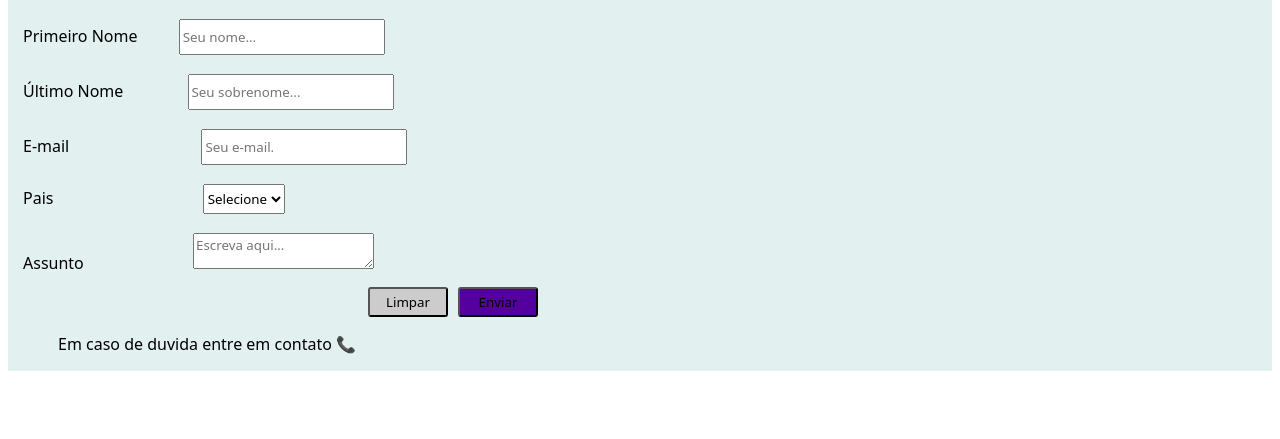
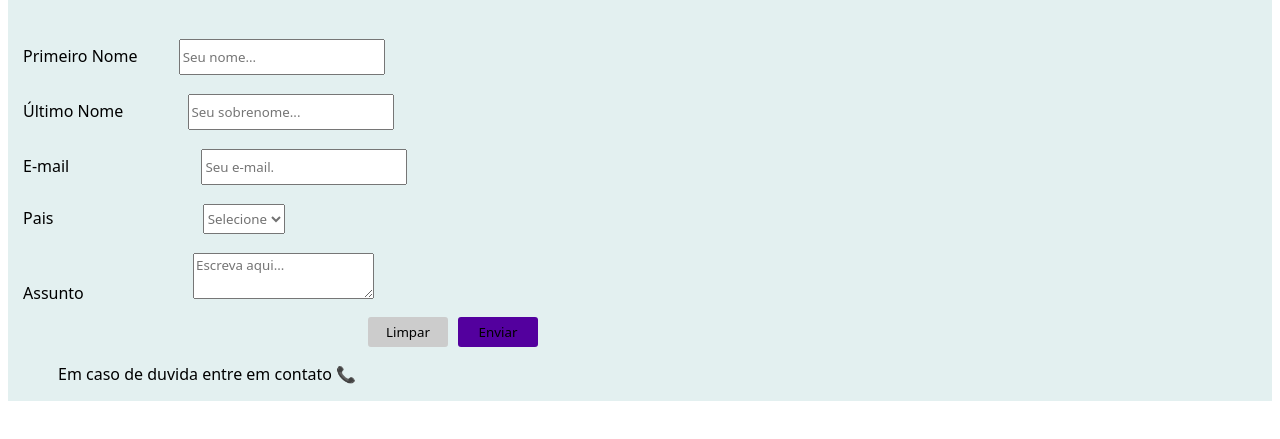
Before and after one commit to LuizFepi/Front-end-labs, a plain HTML site: page forms/form-fale-conosco-flex.html in a window 1280 px wide. Shown: the part 119-558 px from the top of the page. Drawn offline with Linux system fonts and the light colour scheme; a web font is replaced by a local one.

Commit message:
style: lab form 1 final

```diff
--- a/forms/css/form-fale-conosco-flex.css
+++ b/forms/css/form-fale-conosco-flex.css
@@ -6,6 +6,7 @@
 
 .header{
     margin-left: 15px;
+    margin-bottom: 20px;
 }
 
 .form-fale-conosco{
@@ -35,18 +36,22 @@
 }
 
 #limpar-button{
+    border: none;
     border-radius: 3px;
     width: 80px;
     height: 30px;
     background-color: #ccc;
+    cursor: pointer;
 }
 
 #enviar-button{
+    border: none;
     border-radius: 3px;
     margin-left: 10px;
     height: 30px;
     width: 80px;
     background-color: #53009e;
+    cursor: pointer;
 }
 
 #input_first_name_form{
@@ -65,11 +70,14 @@
 }
 
 #select_form{
+    color: rgb(114, 114, 114);
     margin-left: 145px;
     height: 30px;
 }
 
 #textarea_form{
+    resize: vertical;
+    min-height: 40px;
     margin-left: 105px;
     height: 30px;
 }
```
